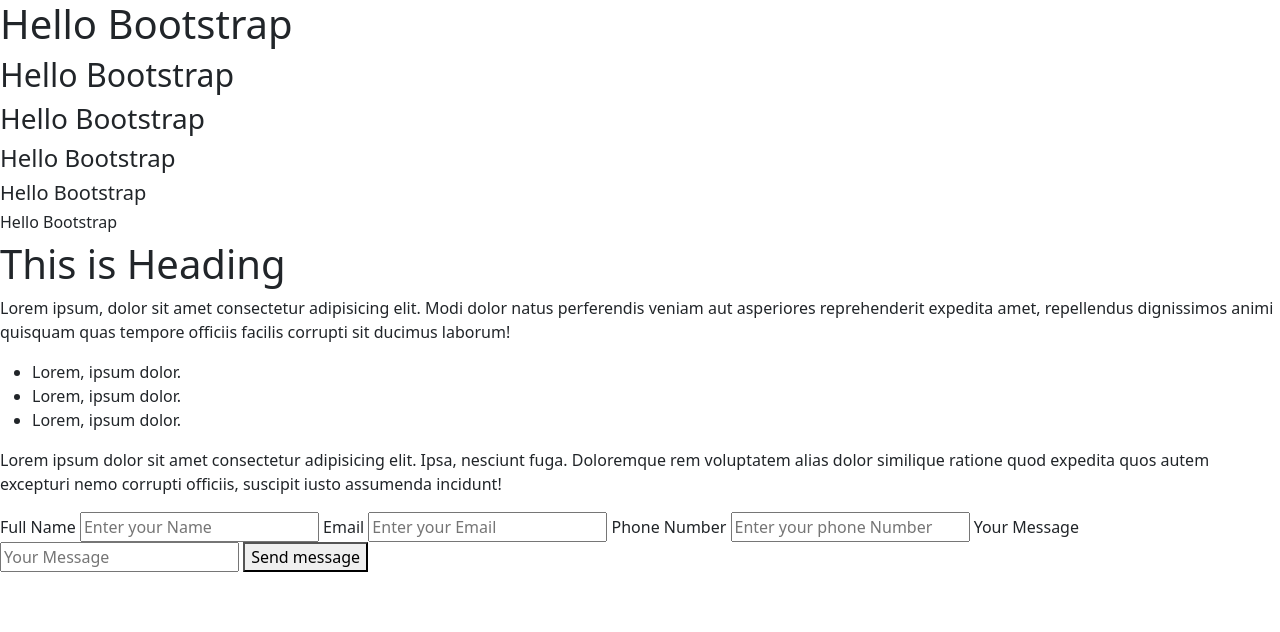
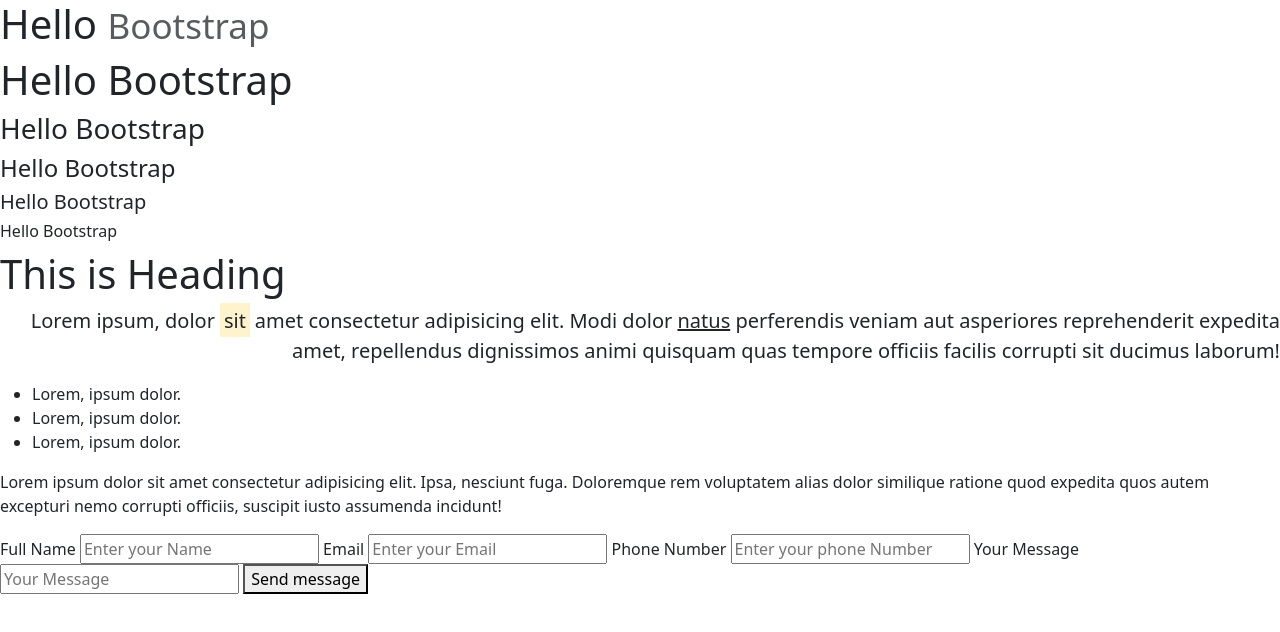
Before and after one commit to NinjaCoderM/learn-bootstrap-scss, a plain HTML site: page learn-bootstrap-reboot/index.html in a window 1280 px wide. Drawn offline with nearby package versions, Linux system fonts and the light colour scheme.

Commit message:
Typography: text-muted, display-1 bis 6, lead, text-end html-tags: mark, strong, b, u

```diff
--- a/learn-bootstrap-reboot/index.html
+++ b/learn-bootstrap-reboot/index.html
@@ -14,14 +14,16 @@
 </head>
 
 <body>
-  <h1>Hello Bootstrap</h1>
-  <h2>Hello Bootstrap</h2>
+  <h1>Hello <small class="text-muted">Bootstrap</small></h1>
+  <h2 class="display-6">Hello Bootstrap</h2>
   <h3>Hello Bootstrap</h3>
   <h4>Hello Bootstrap</h4>
   <h5>Hello Bootstrap</h5>
   <h6>Hello Bootstrap</h6>
   <p class="h1">This is Heading</p>
-  <p>Lorem ipsum, dolor sit amet consectetur adipisicing elit. Modi dolor natus perferendis veniam aut asperiores reprehenderit expedita amet, repellendus dignissimos animi quisquam quas tempore officiis facilis corrupti sit ducimus laborum!</p>
+  <p class="lead text-end">Lorem ipsum, dolor <mark>sit</mark> amet <strong>consectetur</strong> adipisicing <b>elit</b>. Modi dolor <u>natus</u> perferendis veniam aut asperiores
+    reprehenderit expedita amet, repellendus dignissimos animi quisquam quas tempore officiis facilis corrupti sit
+    ducimus laborum!</p>
   <ul>
     <li>Lorem, ipsum dolor.</li>
     <li>Lorem, ipsum dolor.</li>
```
